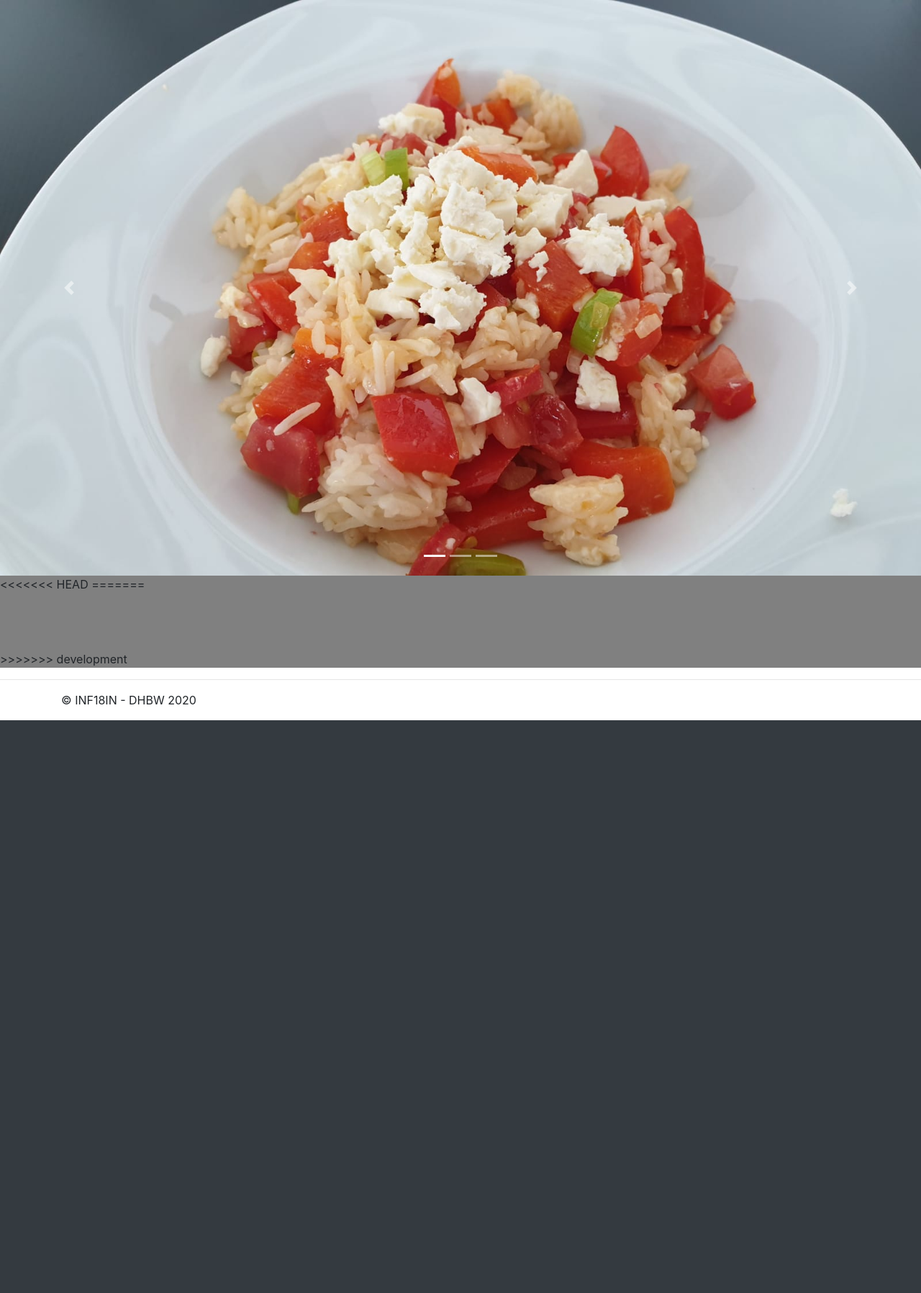
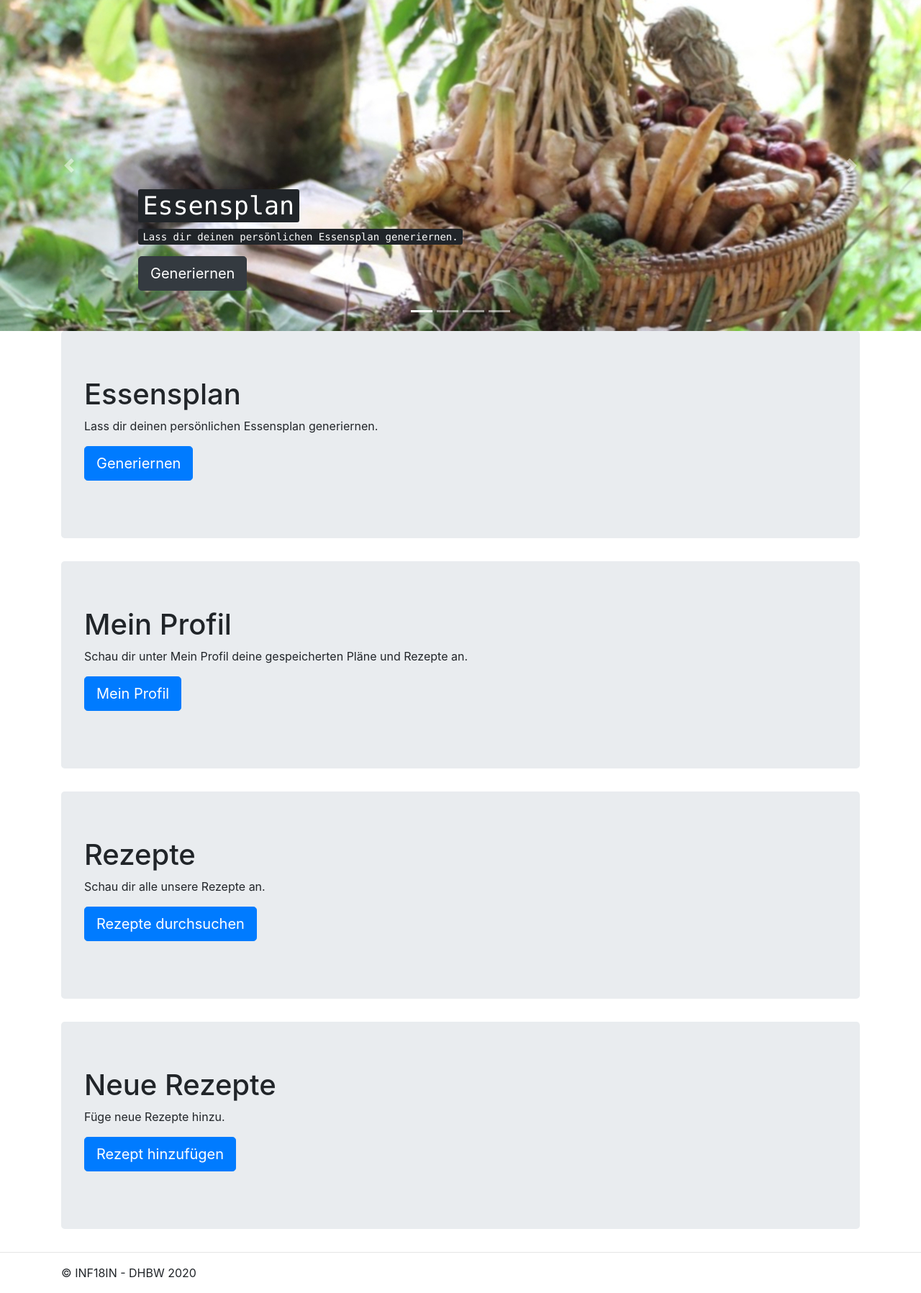
Before and after one commit to FreshMax9000/Essenswebsite, a Django app: page / in a window 1280 px wide. Shown: the part 166-1963 px from the top of the page at 72% size. Before the commit the page ends 1167 px from the top, so only its background shows below. Run offline with Django 3.2, Linux system fonts and the light colour scheme; some libraries are stand-ins or nearby versions.

Commit message:
delete design2

```diff
--- a/foodplaner/foodApp/templates/foodApp/home.html
+++ b/foodplaner/foodApp/templates/foodApp/home.html
@@ -1,47 +1,88 @@
 {% extends "foodApp/base.html" %}
-{% block head_content %}
-<main role="main" style="background-color: grey;">
-
-  <div id="carouselExampleIndicators" class="carousel slide" data-ride="carousel">
+{% block main_content %}
+<main role="main">
+  <div id="myCarousel" class="carousel slide" data-ride="carousel">
     <ol class="carousel-indicators">
-      <li data-target="#carouselExampleIndicators" data-slide-to="0" class="active"></li>
-      <li data-target="#carouselExampleIndicators" data-slide-to="1"></li>
-      <li data-target="#carouselExampleIndicators" data-slide-to="2"></li>
+      <li data-target="#myCarousel" data-slide-to="0" class="active"></li>
+      <li data-target="#myCarousel" data-slide-to="1"></li>
+      <li data-target="#myCarousel" data-slide-to="2"></li>
+      <li data-target="#myCarousel" data-slide-to="3"></li>
     </ol>
-    <div class="carousel-inner" style="max-height: 800px">
+    <div class="carousel-inner">
       <div class="carousel-item active">
-        <img class="d-block w-100" src="/media/foodpicture1.jpg" alt="First slide">
+        <img class="mx-auto d-block w-100" src="/media/Background4.jpg" preserveAspectRatio="xMidYMid slice" role="img">
+        <div class="container">
+          <div class="carousel-caption d-none d-md-block text-left">
+            <h1><kbd>Essensplan</kbd></h1>
+            <p><kbd>Lass dir deinen persönlichen Essensplan generiernen.</kbd></p>
+            <p><a class="btn btn-lg btn-dark" href="{% url 'foodApp:foodplan' %}" role="button">Generiernen</a></p>
+          </div>
+        </div>
       </div>
       <div class="carousel-item">
-        <img class="d-block w-100" src="/media/foodpicture2.jpg" alt="Second slide">
+        <img class="mx-auto d-block w-100" src="/media/Background4.jpg" preserveAspectRatio="xMidYMid slice" role="img">
+        <div class="container">
+          <div class="carousel-caption d-none d-md-block rounded" style="background-color: rgba(10, 10, 10, 0.4);">
+            <h1>Mein Profil</h1>
+            <p>Schau dir unter Mein Profil deine gespeicherten Pläne und Rezepte an.</p>
+            <p><a class="btn btn-lg btn-primary" href="{% url 'foodApp:myprofil' %}" role="button">Mein Profil</a></p>
+          </div>
+        </div>
       </div>
       <div class="carousel-item">
-        <img class="d-block w-100" src="/media/foodpicture3.jpg" alt="Third slide">
+        <img class="mx-auto d-block w-100" src="/media/Background5.jpg" preserveAspectRatio="xMidYMid slice" role="img">
+        <div class="container">
+          <div class="carousel-caption d-none d-md-block text-right">
+            <h1><kbd>Rezepte</kbd></h1>
+            <p><kbd>Schau dir alle unsere Rezepte an.</kbd></p>
+            <p><a class="btn btn-lg btn-primary" href="{% url 'foodApp:recipesList' %}" role="button">Rezepte durchsuchen</a></p>
+          </div>
+        </div>
+      </div>
+      <div class="carousel-item">
+        <img class="mx-auto d-block w-100" src="/media/Background6.jpg" preserveAspectRatio="xMidYMid slice" role="img">
+        <div class="container">
+          <div class="carousel-caption d-none d-md-block">
+            <h1>Neue Rezepte</h1>
+            <p>Füge neue Rezepte hinzu.</p>
+            <p><a class="btn btn-lg btn-primary" href="{% url 'foodApp:addRecipe' %}" role="button">Rezept hinzufügen</a></p>
+          </div>
+        </div>
       </div>
     </div>
-    <a class="carousel-control-prev" href="#carouselExampleIndicators" role="button" data-slide="prev">
+    <a class="carousel-control-prev" href="#myCarousel" role="button" data-slide="prev">
       <span class="carousel-control-prev-icon" aria-hidden="true"></span>
       <span class="sr-only">Previous</span>
     </a>
-    <a class="carousel-control-next" href="#carouselExampleIndicators" role="button" data-slide="next">
+    <a class="carousel-control-next" href="#myCarousel" role="button" data-slide="next">
       <span class="carousel-control-next-icon" aria-hidden="true"></span>
       <span class="sr-only">Next</span>
     </a>
   </div>
-<<<<<<< HEAD
 
+  <div class="container">
+      <div class="jumbotron">
+        <h1>Essensplan</h1>
+        <p>Lass dir deinen persönlichen Essensplan generiernen.</p>
+        <p><a class="btn btn-lg btn-primary" href="{% url 'foodApp:foodplan' %}" role="button">Generiernen</a></p>
+    </div>
+      <div class="jumbotron">
+        <h1>Mein Profil</h1>
+        <p>Schau dir unter Mein Profil deine gespeicherten Pläne und Rezepte an.</p>
+        <p><a class="btn btn-lg btn-primary" href="{% url 'foodApp:myprofil' %}" role="button">Mein Profil</a></p>
+    </div>
+      <div class="jumbotron">
+        <h1>Rezepte</h1>
+        <p>Schau dir alle unsere Rezepte an.</p>
+        <p><a class="btn btn-lg btn-primary" href="{% url 'foodApp:recipesList' %}" role="button">Rezepte durchsuchen</a></p>
+    </div>
+      <div class="jumbotron">
+        <h1>Neue Rezepte</h1>
+        <p>Füge neue Rezepte hinzu.</p>
+        <p><a class="btn btn-lg btn-primary" href="{% url 'foodApp:addRecipe' %}" role="button">Rezept hinzufügen</a></p>
+      </div>
+  </div>
 
-  <!-- /container -->
-=======
-  <div
-    class="container"
-    style="background-color: grey; min-height: 80px;"
-  ></div>
->>>>>>> development
 </main>
-{% endblock head_content %}
 
-
-<!--main content-->
-{% block main_content %}
 {% endblock main_content %}
```
Also changed, not shown: foodplaner/foodApp/templates/foodApp/base_design2.html (deleted, +0 -84 lines), foodplaner/foodApp/templates/foodApp/home_design2.html (deleted, +0 -86 lines).
